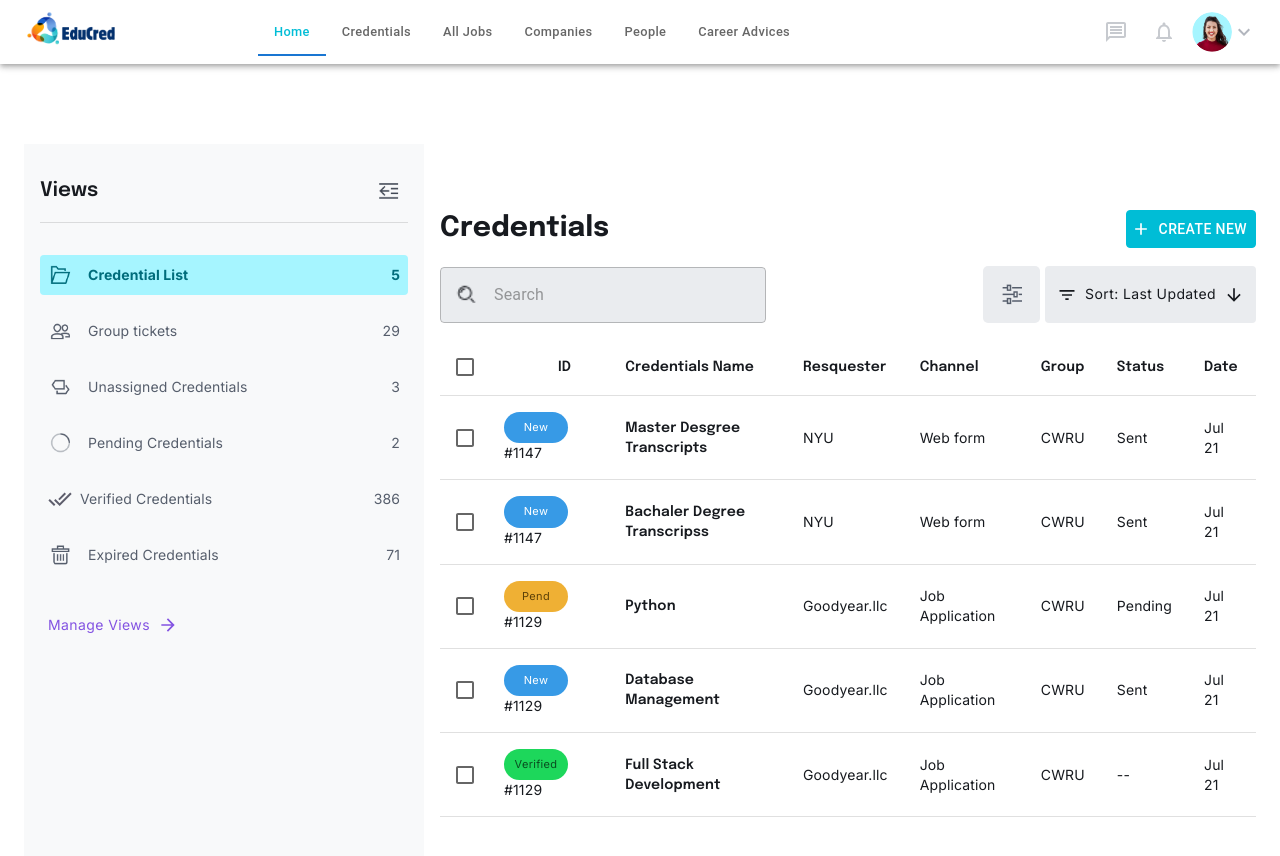
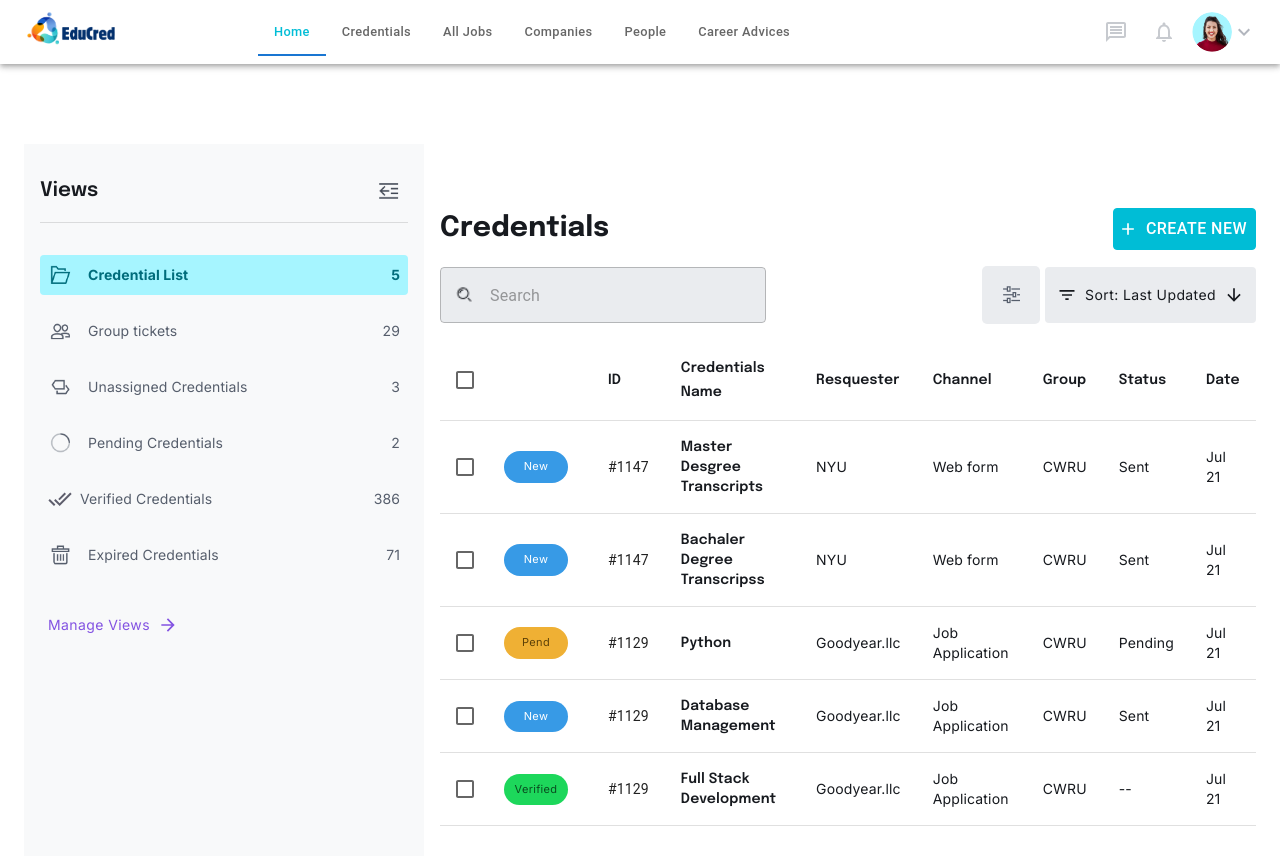
Before and after one commit to hammadyounas/educred, a React (Create React App) app: page /credentials/list in a window 1280 px wide. Shown: the top 856 px of the page. Built offline with nearby package versions, Linux system fonts and the light colour scheme.

Commit message:
changes in credentail list

```diff
--- a/src/pages/CredentialsList.tsx
+++ b/src/pages/CredentialsList.tsx
@@ -154,7 +154,7 @@ const CredentialsList = () => {
                     {/* <FolderCopyOutlined /> */}
                     <img
                           src="/credentialsIcon.png"
-                          alt="Search Icon"
+                          alt="credentials Icon"
                           style={{
                             marginRight: "8px",
                             width: "24px",
@@ -203,7 +203,7 @@ const CredentialsList = () => {
                   <Box display="flex" alignItems="center">
                   <img
                           src="/groupIcon.png"
-                          alt="Search Icon"
+                          alt="Group Icon"
                           style={{
                             marginRight: "8px",
                             width: "24px",
@@ -253,7 +253,7 @@ const CredentialsList = () => {
                   <Box display="flex" alignItems="center">
                   <img
                           src="/unAssign.png"
-                          alt="Search Icon"
+                          alt="Un Assign Icon"
                           style={{
                             marginRight: "8px",
                             width: "24px",
@@ -303,7 +303,7 @@ const CredentialsList = () => {
                   <Box display="flex" alignItems="center">
                   <img
                           src="/pendingIcon.png"
-                          alt="Search Icon"
+                          alt="Pending Icon"
                           style={{
                             marginRight: "8px",
                             width: "24px",
@@ -397,7 +397,7 @@ const CredentialsList = () => {
                     {/* <Delete /> */}
                     <img
                           src="/deleteIcon.png"
-                          alt="Search Icon"
+                          alt="Delete Icon"
                           style={{
                             marginRight: "8px",
                             width: "24px",
@@ -480,6 +480,9 @@ const CredentialsList = () => {
                   border: "1px solid #00BDD6",
                   color: "#fff",
                 }}
+                sx={{
+                  fontSize: {xs: '0.6rem', sm: '1rem'},
+                }}
                 startIcon={<Add />}
               >
                 CREATE NEW
@@ -519,14 +522,14 @@ const CredentialsList = () => {
                           alt="Search Icon"
                           style={{
                             marginRight: "8px",
-                            width: "24px",
-                            height: "24px",
+                            width: "20px",
+                            height: "20px",
                           }}
                         />
                       </InputAdornment>
                     ),
                     sx: {
-                      pr: "24px",
+                      pr: "18px",
                       "& .MuiOutlinedInput-root": {
                         border: "none", // Remove default border
                       },
@@ -544,7 +547,7 @@ const CredentialsList = () => {
                   style={{
                     backgroundColor: "#EAECEF",
                     borderRadius: "5px",
-                    padding: "16px",
+                    padding: "18px",
                   }}
                 />
                 <Button
@@ -578,7 +581,19 @@ const CredentialsList = () => {
                         fontSize: "14px",
                         color: "#171A1F",
                         textAlign: 'center',
-                        paddingLeft: '3rem',
+                        // paddingLeft: '3rem',
+                      }}
+                    >
+
+                    </TableCell>
+                    <TableCell
+                      sx={{
+                        fontFamily: "Epilogue",
+                        fontWeight: "600",
+                        fontSize: "14px",
+                        color: "#171A1F",
+                        // textAlign: 'center',
+                        // paddingLeft: '3rem',
                       }}
                     >
                       ID
@@ -689,6 +704,9 @@ const CredentialsList = () => {
                             ? "Pend"
                             : "Verified"}
                         </Button>
+                        {/* {row.id} */}
+                      </TableCell>
+                      <TableCell >
                         {row.id}
                       </TableCell>
                       <TableCell
```
Also changed, not shown: public/preferencesIcon.png.
